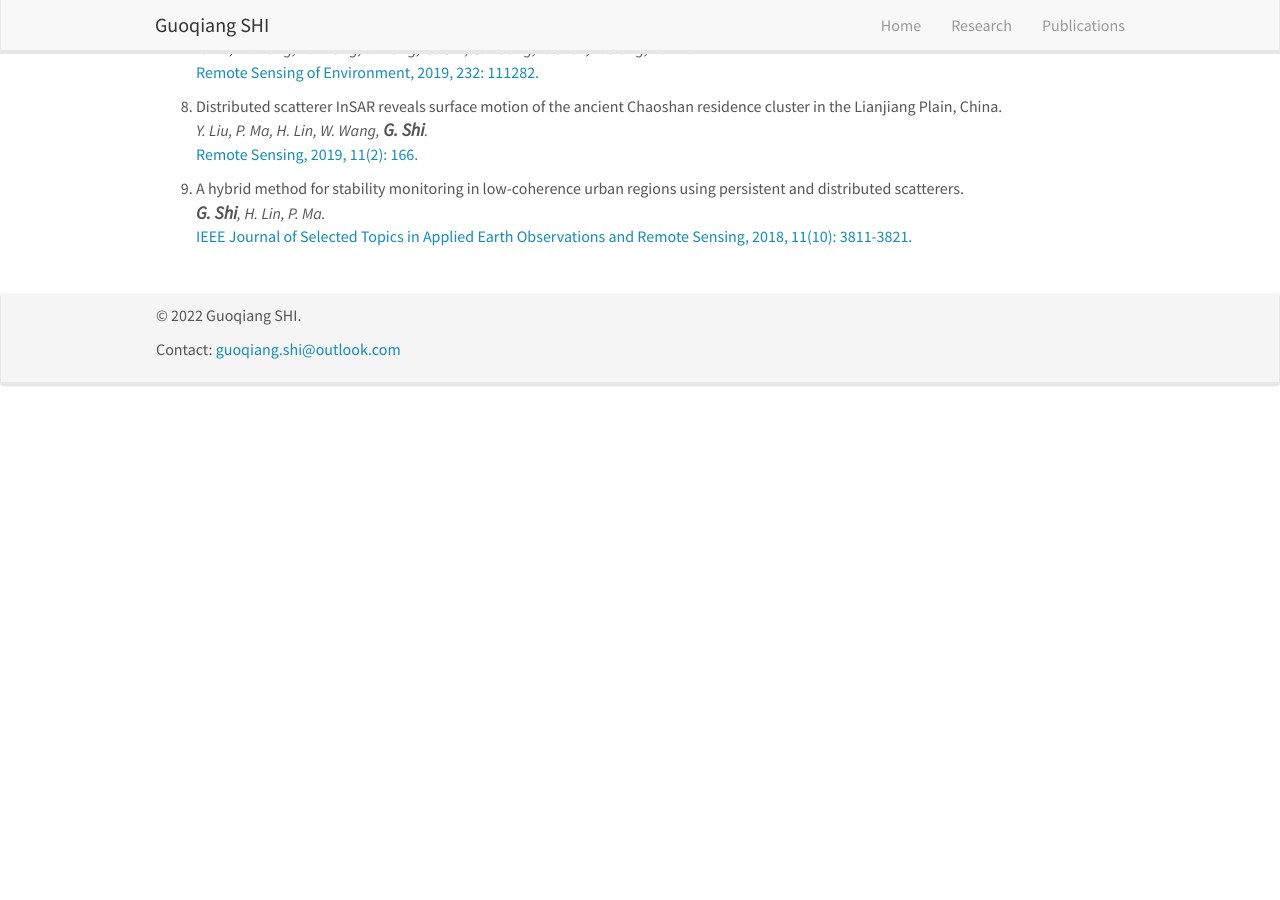
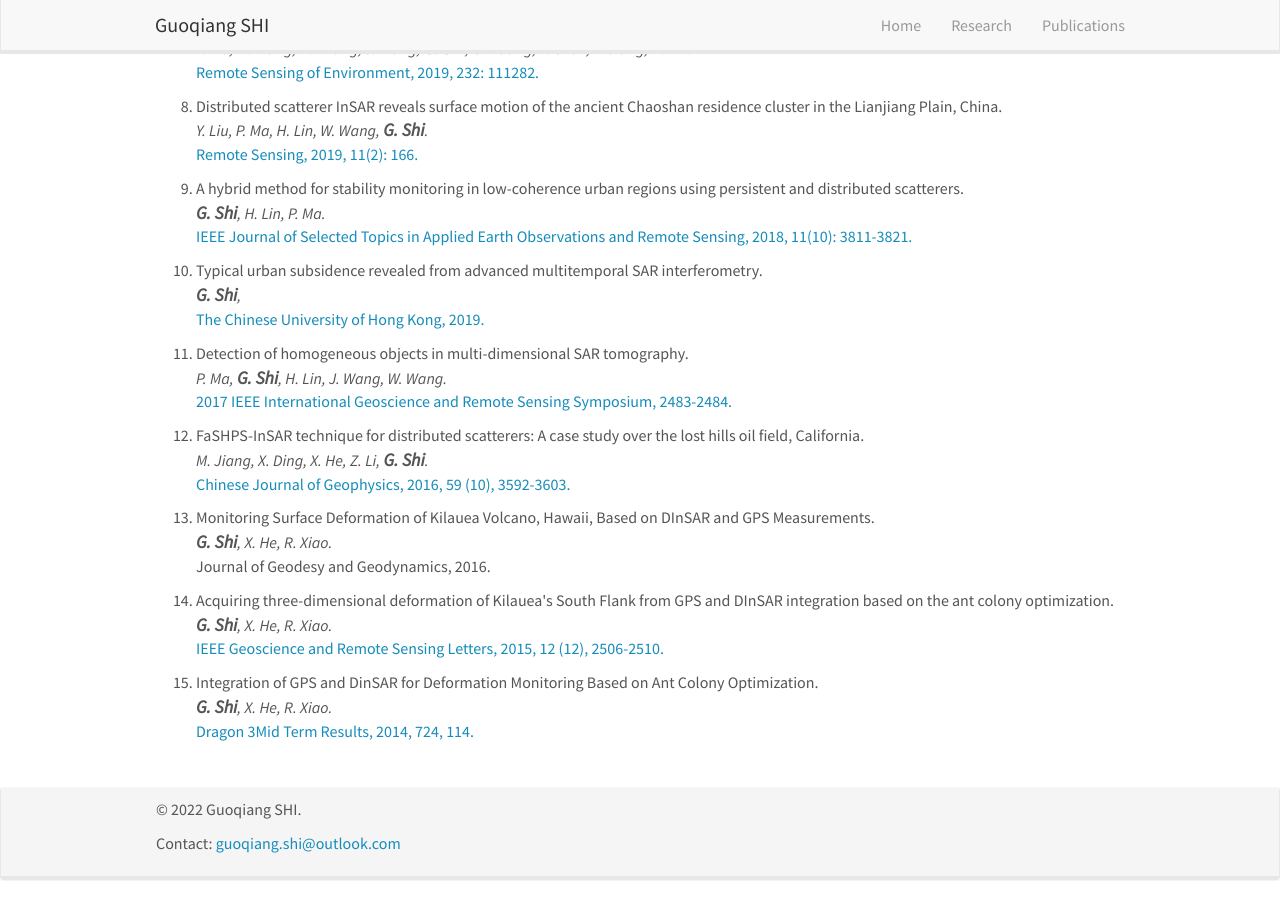
Before and after one commit to guoqiangshi/guoqiangshi.github.io, a Jekyll site: the page publications.html, which Jekyll copies as it is, in a window 1280 px wide and 900 px high, scrolled down 676 px. Built offline with Jekyll 4.4.1, drawn with Linux system fonts in a browser that asks for light colours; nearby versions of some CDN libraries; library files that are not in the unit come from our copies; before the commit the page ends 1084 px from its top, so only the background shows below that.

Commit message:
Update publications.html

```diff
--- a/publications.html
+++ b/publications.html
@@ -252,8 +252,30 @@
     <p> A hybrid method for stability monitoring in low-coherence urban regions using persistent and distributed scatterers. <br />
   <em><span class="mqq">G. Shi</span>, H. Lin, P. Ma. </em><br /><a href="https://ieeexplore.ieee.org/abstract/document/8464263">IEEE Journal of Selected Topics in Applied Earth Observations and Remote Sensing, 2018, 11(10): 3811-3821.</a></p>
   </li>
-
-
+<li>
+    <p> Typical urban subsidence revealed from advanced multitemporal SAR interferometry. <br />
+  <em><span class="mqq">G. Shi</span>,</em> <br /><a href="https://www.proquest.com/openview/e23b764f818cb80f581989495c92a273/1?pq-origsite=gscholar&cbl=18750&diss=y">The Chinese University of Hong Kong, 2019.</a></p>
+  </li>
+<li>
+    <p> Detection of homogeneous objects in multi-dimensional SAR tomography. <br />
+  <em>P. Ma, <span class="mqq">G. Shi</span>, H. Lin, J. Wang, W. Wang. </em><br /><a href="https://ieeexplore.ieee.org/abstract/document/8127497">2017 IEEE International Geoscience and Remote Sensing Symposium, 2483-2484.</a></p>
+  </li>
+ <li>
+    <p> FaSHPS-InSAR technique for distributed scatterers: A case study over the lost hills oil field, California. <br />
+  <em>M. Jiang, X. Ding, X. He, Z. Li, <span class="mqq">G. Shi</span>. </em><br /><a href="http://en.igg-journals.cn/article/doi/10.6038/cjg20161007">Chinese Journal of Geophysics, 2016, 59 (10), 3592-3603.</a></p>
+  </li>
+ <li>
+    <p> Monitoring Surface Deformation of Kilauea Volcano, Hawaii, Based on DInSAR and GPS Measurements. <br />
+  <em><span class="mqq">G. Shi</span>, X. He, R. Xiao. </em><br />Journal of Geodesy and Geodynamics, 2016.</a></p>
+  </li>
+ <li>
+    <p> Acquiring three-dimensional deformation of Kilauea's South Flank from GPS and DInSAR integration based on the ant colony optimization. <br />
+  <em><span class="mqq">G. Shi</span>, X. He, R. Xiao. </em><br /><a href="https://ieeexplore.ieee.org/abstract/document/7312421">IEEE Geoscience and Remote Sensing Letters, 2015, 12 (12), 2506-2510.</a></p>
+  </li>
+<li>
+    <p> Integration of GPS and DinSAR for Deformation Monitoring Based on Ant Colony Optimization. <br />
+  <em><span class="mqq">G. Shi</span>, X. He, R. Xiao. </em><br /><a href="https://ui.adsabs.harvard.edu/abs/2014ESASP.724E.114S/abstract">Dragon 3Mid Term Results, 2014, 724, 114.</a></p>
+  </li>
 
 </ol>
 
```
